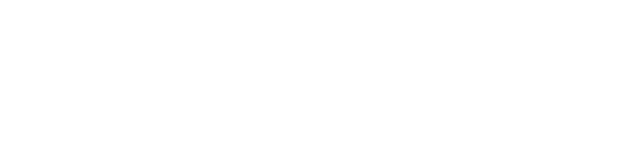
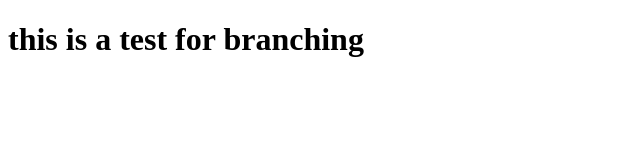
Before and after one commit to th3founder/jsProject_ATM, a plain HTML site: page index.html in a window 1280 px wide. Shown: the whole page, without its empty margins (0-640 px from the left). Drawn offline with Linux system fonts and the light colour scheme.

Commit message:
adding a h1 tag

```diff
--- a/index.html
+++ b/index.html
@@ -11,7 +11,7 @@
 
     </header>
     <main>
-
+        <h1>this is a test for branching</h1>
     </main>
 </body>
 </html>
```
